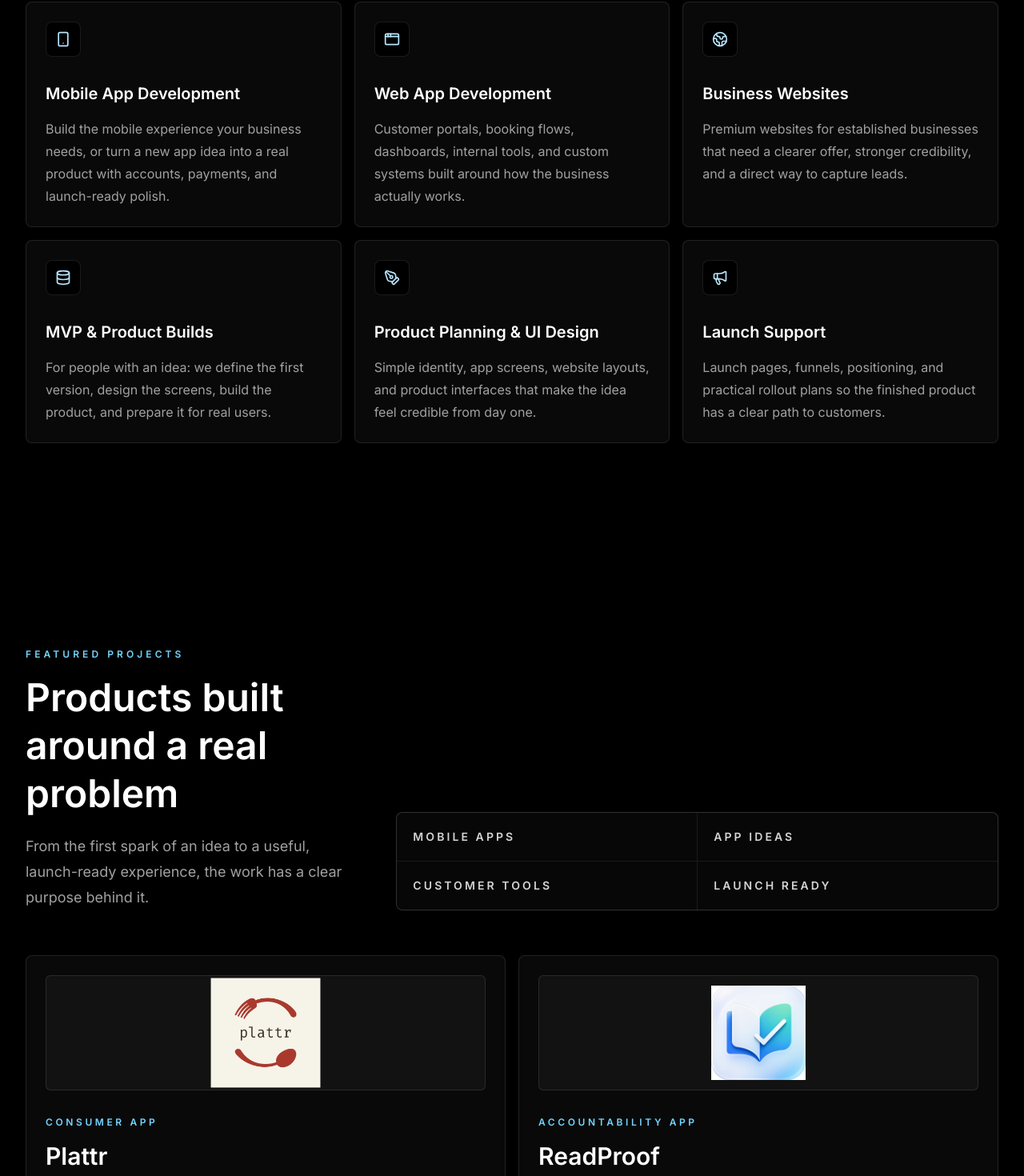
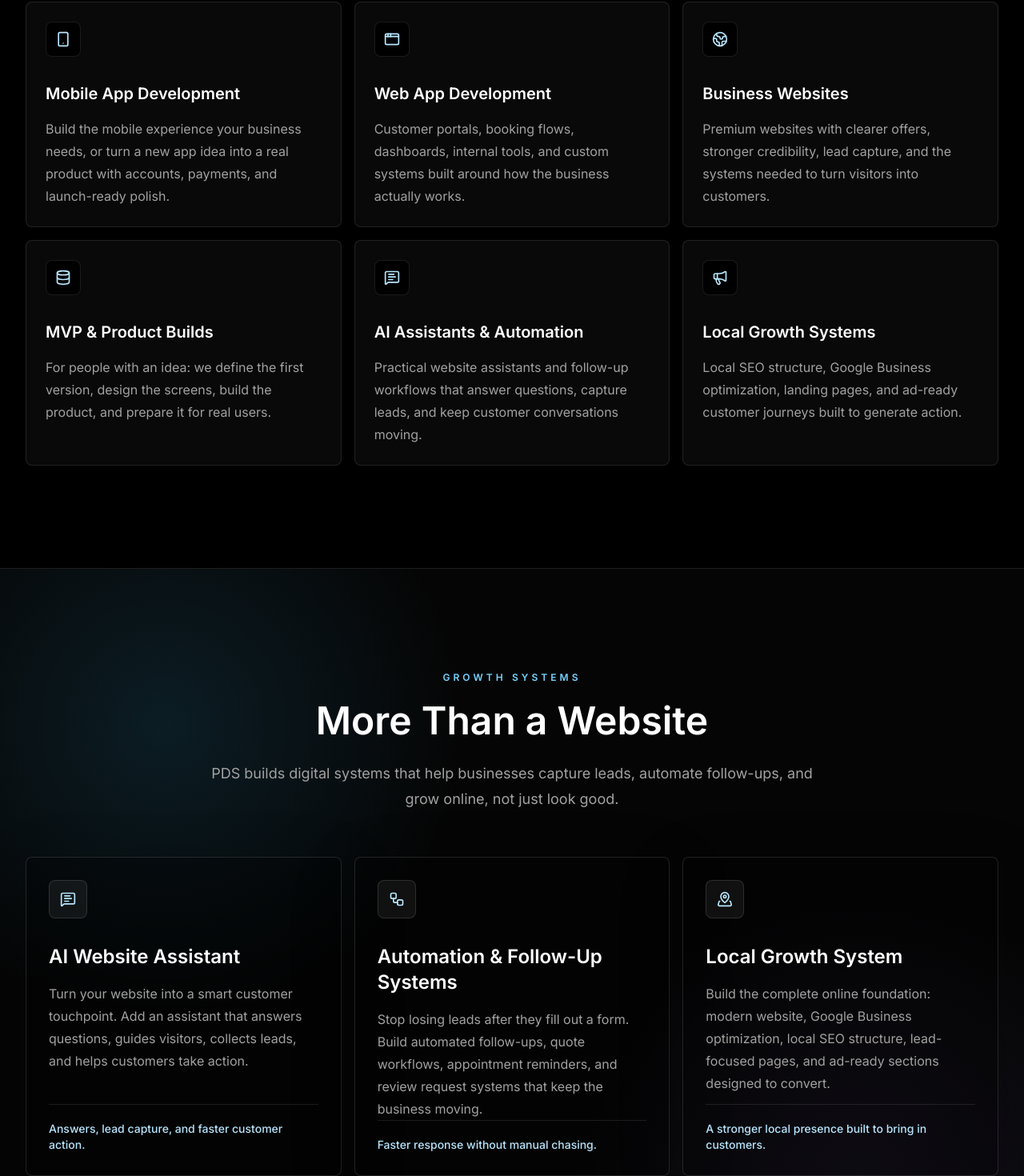
Before and after one commit to Pahkk/PakhomovDigital, a React (Vite) app: page / in a window 1280 px wide. Shown: the part 1276-2746 px from the top of the page at 80% size. Built offline with nearby package versions, Linux system fonts and the light colour scheme.

Commit message:
Add digital growth systems services

```diff
--- a/src/main.jsx
+++ b/src/main.jsx
@@ -8,11 +8,13 @@ import {
   ChevronRight,
   Database,
   Globe2,
+  MapPinned,
   Megaphone,
   Menu,
-  PenTool,
+  MessageSquareText,
   Send,
   Smartphone,
+  Workflow,
   X
 } from "lucide-react";
 import pdsLogo from "./assets/pahk-development-studios-logo-cropped.png";
@@ -25,6 +27,7 @@ const companyName = "Pahk Development Studios";
 
 const navLinks = [
   ["Services", "services"],
+  ["Growth", "growth"],
   ["Work", "work"],
   ["Process", "process"],
   ["Pricing", "pricing"],
@@ -45,7 +48,7 @@ const services = [
   },
   {
     title: "Business Websites",
-    text: "Premium websites for established businesses that need a clearer offer, stronger credibility, and a direct way to capture leads.",
+    text: "Premium websites with clearer offers, stronger credibility, lead capture, and the systems needed to turn visitors into customers.",
     icon: Globe2
   },
   {
@@ -54,14 +57,35 @@ const services = [
     icon: Database
   },
   {
-    title: "Product Planning & UI Design",
-    text: "Simple identity, app screens, website layouts, and product interfaces that make the idea feel credible from day one.",
-    icon: PenTool
+    title: "AI Assistants & Automation",
+    text: "Practical website assistants and follow-up workflows that answer questions, capture leads, and keep customer conversations moving.",
+    icon: MessageSquareText
   },
   {
-    title: "Launch Support",
-    text: "Launch pages, funnels, positioning, and practical rollout plans so the finished product has a clear path to customers.",
+    title: "Local Growth Systems",
+    text: "Local SEO structure, Google Business optimization, landing pages, and ad-ready customer journeys built to generate action.",
     icon: Megaphone
+  }
+];
+
+const growthSystems = [
+  {
+    title: "AI Website Assistant",
+    text: "Turn your website into a smart customer touchpoint. Add an assistant that answers questions, guides visitors, collects leads, and helps customers take action.",
+    outcome: "Answers, lead capture, and faster customer action.",
+    icon: MessageSquareText
+  },
+  {
+    title: "Automation & Follow-Up Systems",
+    text: "Stop losing leads after they fill out a form. Build automated follow-ups, quote workflows, appointment reminders, and review request systems that keep the business moving.",
+    outcome: "Faster response without manual chasing.",
+    icon: Workflow
+  },
+  {
+    title: "Local Growth System",
+    text: "Build the complete online foundation: modern website, Google Business optimization, local SEO structure, lead-focused pages, and ad-ready sections designed to convert.",
+    outcome: "A stronger local presence built to bring in customers.",
+    icon: MapPinned
   }
 ];
 
@@ -298,7 +322,7 @@ function Hero({ onStartProject }) {
             From business need or app idea to a product people can use.
           </motion.h1>
           <motion.p initial={{ opacity: 0, y: 24 }} animate={{ opacity: 1, y: 0 }} transition={{ duration: 0.72, delay: 0.24 }} className="mt-7 max-w-2xl text-lg leading-8 text-neutral-350 sm:text-xl">
-            Pahk Development Studios helps established businesses create better websites, apps, portals, and internal tools, and helps new founders turn an app idea into something real.
+            Pahk Development Studios builds websites, apps, AI assistants, automation systems, and local growth tools for businesses, while helping new founders turn an app idea into something real.
           </motion.p>
           <motion.div initial={{ opacity: 0, y: 24 }} animate={{ opacity: 1, y: 0 }} transition={{ duration: 0.72, delay: 0.36 }} className="mt-9 flex flex-col gap-3 sm:flex-row">
             <Button onClick={onStartProject} className="sm:min-w-44">
@@ -333,8 +357,8 @@ function Services() {
       <div className="mx-auto max-w-7xl">
         <SectionHeader
           eyebrow="Services"
-          title="For businesses ready to grow and app ideas ready to build"
-          text="Whether you need a stronger website, a customer app, a portal for your team, or someone to build a new product from scratch, PDS handles the strategy, design, build, and launch."
+          title="Websites, apps, automations, and the systems behind growth"
+          text="Whether you need a stronger website, a customer app, a portal for your team, an AI assistant, or automated follow-up, PDS handles the strategy, design, build, and launch."
         />
         <div className="mt-14 grid gap-4 sm:grid-cols-2 lg:grid-cols-3">
           {services.map(({ title, text, icon: Icon }, index) => (
@@ -349,6 +373,36 @@ function Services() {
             </Reveal>
           ))}
         </div>
+      </div>
+    </section>
+  );
+}
+
+function GrowthSystems({ onStartProject }) {
+  return (
+    <section id="growth" className="relative overflow-hidden border-y border-white/10 bg-white/[0.018] px-5 py-24 lg:px-8 lg:py-32">
+      <div className="pointer-events-none absolute inset-0 bg-[radial-gradient(circle_at_16%_20%,rgba(56,189,248,0.13),transparent_28%),radial-gradient(circle_at_84%_78%,rgba(167,139,250,0.1),transparent_28%)]" />
+      <div className="relative mx-auto max-w-7xl">
+        <SectionHeader eyebrow="Growth Systems" title="More Than a Website" text="PDS builds digital systems that help businesses capture leads, automate follow-ups, and grow online, not just look good." />
+        <div className="mt-14 grid gap-4 lg:grid-cols-3">
+          {growthSystems.map(({ title, text, outcome, icon: Icon }, index) => (
+            <Reveal key={title} delay={index * 0.07}>
+              <article className="group flex h-full flex-col rounded-lg border border-white/12 bg-black/35 p-6 shadow-[0_24px_80px_rgba(0,0,0,0.24)] transition duration-300 hover:-translate-y-1 hover:border-sky-300/45 hover:bg-white/[0.06] sm:p-7">
+                <span className="flex h-12 w-12 items-center justify-center rounded-lg border border-white/12 bg-white/[0.06] text-sky-200 transition group-hover:border-sky-300/40 group-hover:bg-sky-300/10">
+                  <Icon className="h-5 w-5" />
+                </span>
+                <h3 className="mt-8 text-2xl font-semibold text-white">{title}</h3>
+                <p className="mt-4 leading-7 text-neutral-400">{text}</p>
+                <div className="mt-auto border-t border-white/10 pt-5">
+                  <p className="text-sm font-medium text-sky-200">{outcome}</p>
+                </div>
+              </article>
+            </Reveal>
+          ))}
+        </div>
+        <Reveal delay={0.18} className="mt-10 flex justify-center">
+          <Button onClick={onStartProject} className="min-w-56">Build My Growth System <ArrowRight className="h-5 w-5" /></Button>
+        </Reveal>
       </div>
     </section>
   );
@@ -574,7 +628,7 @@ function About() {
           align="left"
           eyebrow="About"
           title="A studio for businesses ready to build better, and people ready to build their first app"
-          text="PDS works with business owners who need a stronger website, customer app, or internal tool, plus founders and creators who have an app idea and need a team to turn it into a real product."
+          text="PDS works with business owners who need stronger websites, customer apps, AI assistants, automations, or local growth systems, plus founders and creators with an app idea ready to become a real product."
         />
         <Reveal delay={0.12}>
           <div className="relative overflow-hidden rounded-lg border border-white/10 bg-white/[0.035] p-6 sm:p-8">
@@ -650,7 +704,7 @@ function Footer() {
         <div>
           <Wordmark compact />
           <p className="mt-5 max-w-md text-sm leading-6 text-neutral-500">
-            Pahk Development Studios helps businesses build better websites and apps, and turns new app ideas into polished digital products.
+            Pahk Development Studios builds websites, apps, AI assistants, automations, and local growth systems for businesses.
           </p>
           <p className="mt-5 text-sm text-neutral-600">© 2026 Pahk Development Studios. PDS.</p>
         </div>
@@ -905,6 +959,7 @@ function App() {
       <Navbar onStartProject={() => setIntakeOpen(true)} />
       <Hero onStartProject={() => setIntakeOpen(true)} />
       <Services />
+      <GrowthSystems onStartProject={() => setIntakeOpen(true)} />
       <FeaturedProjects />
       <WebsiteShowcase onStartProject={() => setIntakeOpen(true)} />
       <Process />
```
